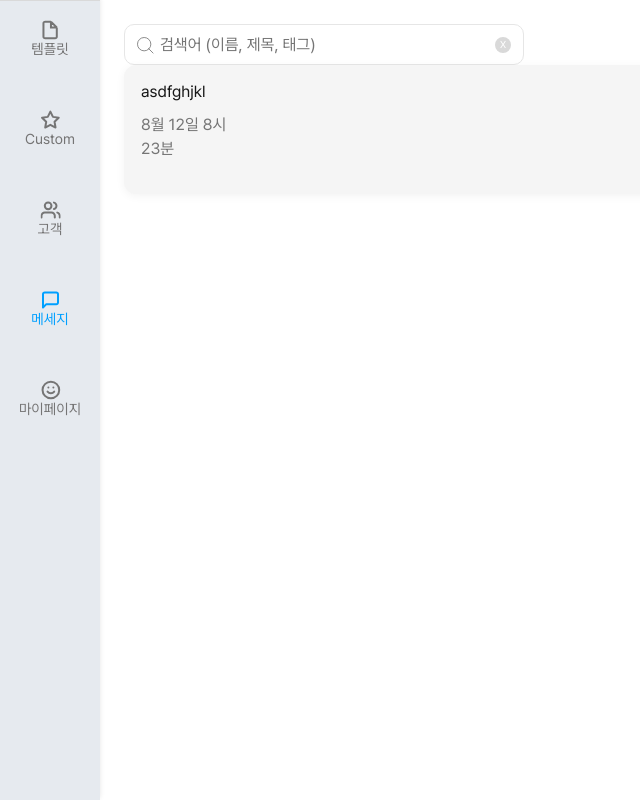
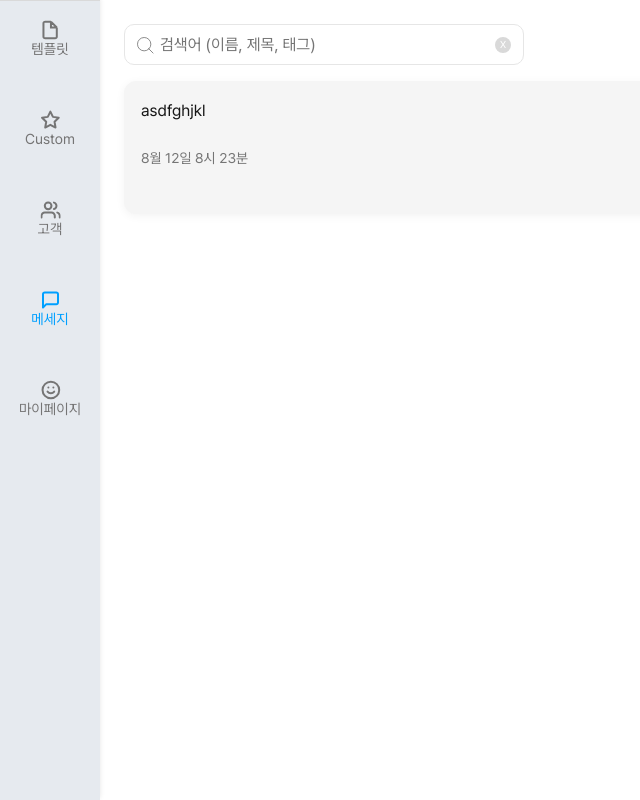
Before and after one commit to yulmam/ssenbi, a Next.js app: page /message in a window 1280 px wide. Shown: the whole page, without its empty margins (0-640 px from the left). Built offline with nearby package versions, Linux system fonts and the light colour scheme.

Commit message:
style : p tag mapping to global.css

```diff
--- a/src/app/(pages)/message/page.css
+++ b/src/app/(pages)/message/page.css
@@ -2,3 +2,7 @@
   margin: 24px;
   width: 100%;
 }
+
+.message-list {
+  margin-top: 16px;
+}
--- a/src/app/components/common/card/MessageCard.css
+++ b/src/app/components/common/card/MessageCard.css
@@ -28,17 +28,12 @@
 }
 
 .message-card__text {
-  font-size: 16px;
-  font-weight: 700;
   color: var(--text-primary);
   margin-bottom: 8px;
 }
 
 .message-card__description {
-  font-size: 1rem;
   color: var(--text-secondary);
-  line-height: 1.5;
-  width: 108px;
   flex-shrink: 0;
 }
 
--- a/src/app/components/common/card/MessageCard.tsx
+++ b/src/app/components/common/card/MessageCard.tsx
@@ -43,7 +43,7 @@ export default function MessageCard({
 }: MessageCardProps) {
   return (
     <div className="message-card">
-      <p className="message-card__content">{content}</p>
+      <p className="message-card__content body">{content}</p>
 
       <div className="message-card__details">
         {/* todo : tagList */}
@@ -56,7 +56,7 @@ export default function MessageCard({
             <Fileld>{customer.customerName}</Fileld>
             ))} */}
         </div>
-        <p className="message-card__description">{created_at}</p>
+        <p className="message-card__description body-small">{created_at}</p>
       </div>
     </div>
   );
```
